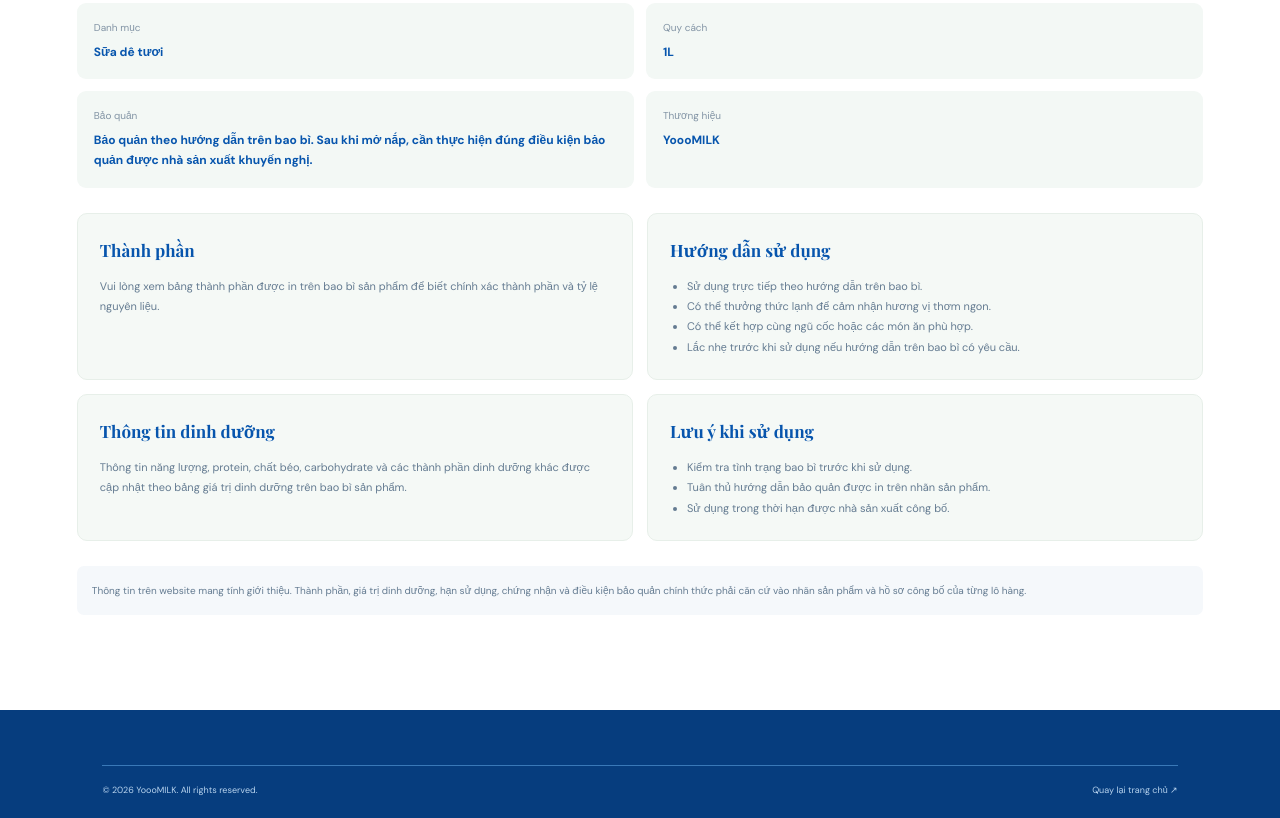
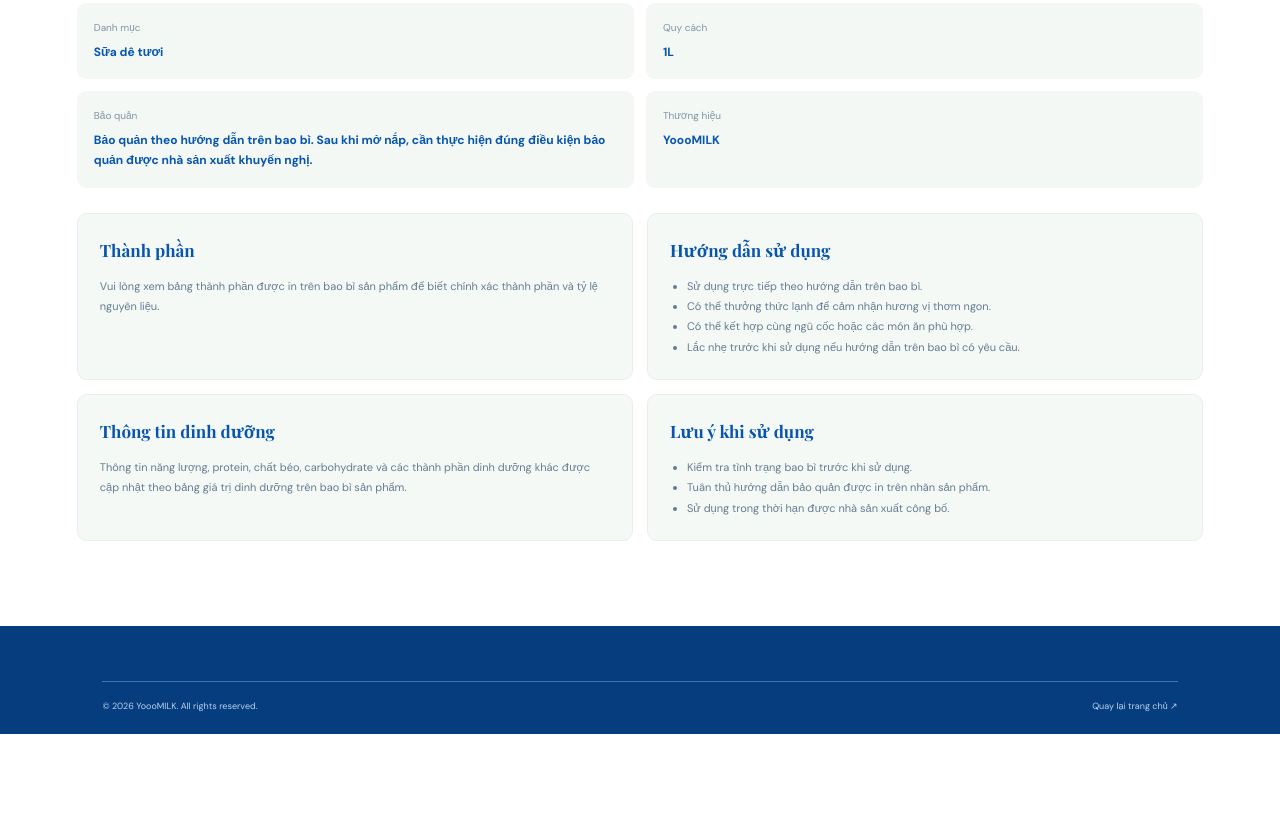
Before and after one commit to duongthinhuquynhbc-cyber/yooomilk-website, a plain HTML site: page product.html in a window 1280 px wide. Shown: the part 1129-1947 px from the top of the page. After the commit the page ends 1863 px from the top, so only its background shows below. Drawn offline with nearby package versions, Linux system fonts and the light colour scheme.

Commit message:
Update product.html

```diff
--- a/product.html
+++ b/product.html
@@ -277,13 +277,6 @@
 
     </div>
 
-    <p class="detail-disclaimer">
-      Thông tin trên website mang tính giới thiệu.
-      Thành phần, giá trị dinh dưỡng, hạn sử dụng, chứng nhận
-      và điều kiện bảo quản chính thức phải căn cứ vào nhãn
-      sản phẩm và hồ sơ công bố của từng lô hàng.
-    </p>
-
   </section>
 
 </main>
```
